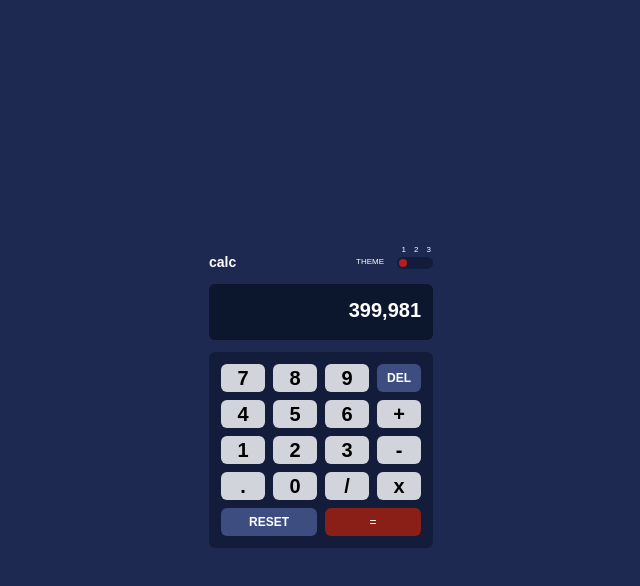
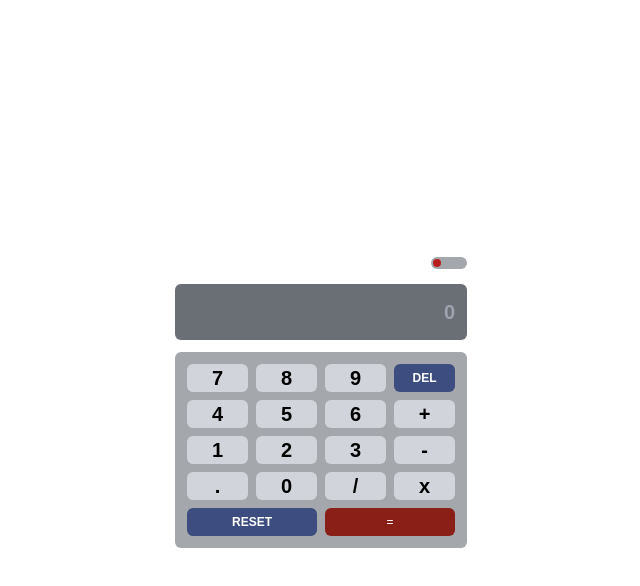
Before and after one commit to BlarQ/Calculator-app, a website: page index.html in a window 1280 px wide. Both pictures are taken after a click on the element 734 px from the left and 263 px from the top of the page. Shown: the whole page, without its empty margins (319-959 px from the left). Drawn offline with Linux system fonts and the light colour scheme; a web font is replaced by a local one.

Commit message:
add: functionalities

```diff
--- a/index.html
+++ b/index.html
@@ -10,7 +10,7 @@
 <body class="bg-[#1d2951] w-[100%] max-h-[100vh] sm:h-screen flex justify-center items-center">
     <div class="sm:mt-0 mt-12">
         <div class="flex justify-between items-center">
-            <h1 class="font-BlarQ text-white sm:text-sm text-3xl font-bold">calc</h1>
+            <h1 id="hh" class="font-BlarQ text-white sm:text-sm text-3xl font-bold">calc</h1>
 
             <div class="flex justify-between items-center">
                 <h2 class="font-BlarQ
@@ -27,7 +27,7 @@
                     </div>
 
                     <div class="bg-[#020a145b] sm:w-9 w-16 rounded-full sm:h-3 h-5 sm:ml-[-3px] ml-[-5px] sm:p-[0.15rem] p-1 cursor-pointer sm:mt-[-7px] mt-[-12px]">
-                        <div class="bg-red-700 sm:w-2 w-3 sm:h-2 h-3 rounded-full cursor-pointer hover:bg-[#bb3d34]">
+                        <div id="bgToggler" class="bg-red-700 sm:w-2 w-3 sm:h-2 h-3 rounded-full cursor-pointer hover:bg-[#bb3d34]">
 
                         </div>
                     </div>
@@ -66,13 +66,13 @@
         </div>
 
         <div class="sm:my-3 my-6 bg-[#020a145b] rounded-md">
-            <p class="bg-inherit min-w-full rounded-md
+            <input id="display" type="text" placeholder="0" name="display" class="bg-inherit min-w-full rounded-md
             focus:outline-none
-            sm:text-xl text-4xl font-BlarQ font-bold sm:h-14 h-20 text-white text-right sm:p-3 p-4">399,981</p>
+            sm:text-xl text-4xl font-BlarQ font-bold sm:h-14 h-20 text-white text-right sm:p-3 p-4"></input>
         </div>
 
         <div class="bg-[#020a145b] sm:min-w-10 min-w-[80vw] sm:min-h-24 min-h-[60vh] grid grid-cols-4 sm:gap-2 gap-2 sm:p-3 p-4 rounded-md">
-            <button class="bg-gray-300
+            <button value="7" onclick="display.value += '7'" id="button7" class="bg-gray-300
             hover:bg-white
             rounded-md
             sm:min-w-11
@@ -82,7 +82,7 @@
             sm:text-xl
             font-BlarQ
             font-bold">7</button>
-            <button class="bg-gray-300
+            <button id="button8" value="8" onclick="display.value += '8'" class="bg-gray-300
             hover:bg-white
             rounded-md
             sm:min-w-11
@@ -92,7 +92,7 @@
             sm:text-xl
             font-BlarQ
             font-bold">8</button>
-            <button class="bg-gray-300
+            <button id="button9" value="9" onclick="display.value += '9'" class="bg-gray-300
             hover:bg-white
             rounded-md
             sm:min-w-11
@@ -102,7 +102,7 @@
             sm:text-xl
             font-BlarQ
             font-bold">9</button>
-            <button class="bg-[#3e4d80]
+            <button id="buttonDel" class="bg-[#3e4d80]
             hover:bg-[#5d6ea8]
             sm:text-xs
             shadow-[#1d2644]
@@ -114,7 +114,7 @@
             text-lg
             font-BlarQ
             font-bold">DEL</button>
-            <button class="bg-gray-300
+            <button id="button4" value="4" onclick="display.value += '4'" class="bg-gray-300
             hover:bg-white
             rounded-md
             sm:min-w-11
@@ -124,7 +124,7 @@
             sm:text-xl
             font-BlarQ
             font-bold">4</button>
-            <button class="bg-gray-300
+            <button id="button5" value="5" onclick="display.value += '5'" class="bg-gray-300
             hover:bg-white
             rounded-md
             sm:min-w-11
@@ -134,7 +134,7 @@
             sm:text-xl
             font-BlarQ
             font-bold">5</button>
-            <button class="bg-gray-300
+            <button id="button6" value="6" onclick="display.value += '6'" class="bg-gray-300
             hover:bg-white
             rounded-md
             sm:min-w-11
@@ -144,7 +144,7 @@
             sm:text-xl
             font-BlarQ
             font-bold">6</button>
-            <button class="bg-gray-300
+            <button id="buttonPlus" value="+" onclick="display.value += '+'" class="bg-gray-300
             hover:bg-white
             rounded-md
             sm:min-w-11
@@ -154,7 +154,7 @@
             sm:text-xl
             font-BlarQ
             font-bold">+</button>
-            <button class="bg-gray-300
+            <button id="button1" value="1" onclick="display.value += '1'" class="bg-gray-300
             hover:bg-white
             rounded-md
             sm:min-w-11
@@ -164,7 +164,7 @@
             sm:text-xl
             font-BlarQ
             font-bold">1</button>
-            <button class="bg-gray-300
+            <button id="button2" value="2" onclick="display.value += '2'" class="bg-gray-300
             hover:bg-white
             rounded-md
             sm:min-w-11
@@ -174,7 +174,7 @@
             sm:text-xl
             font-BlarQ
             font-bold">2</button>
-            <button class="bg-gray-300
+            <button id="button3" value="3" onclick="display.value += '3'" class="bg-gray-300
             hover:bg-white
             rounded-md
             sm:min-w-11
@@ -184,7 +184,7 @@
             sm:text-xl
             font-BlarQ
             font-bold">3</button>
-            <button class="bg-gray-300
+            <button id="buttonSub" value="-" onclick="display.value += '-'" class="bg-gray-300
             hover:bg-white
             rounded-md
             sm:min-w-11
@@ -194,7 +194,7 @@
             sm:text-xl
             font-BlarQ
             font-bold">-</button>
-            <button class="bg-gray-300
+            <button id="buttonDot" value="." onclick="display.value += '.'" class="bg-gray-300
             hover:bg-white
             rounded-md
             sm:min-w-11
@@ -204,7 +204,7 @@
             sm:text-xl
             font-BlarQ
             font-bold">.</button>
-            <button class="bg-gray-300
+            <button id="button0" value="0" onclick="display.value += '0'" class="bg-gray-300
             hover:bg-white
             rounded-md
             sm:min-w-11
@@ -214,7 +214,7 @@
             sm:text-xl
             font-BlarQ
             font-bold">0</button>
-            <button class="bg-gray-300
+            <button id="buttonDiv" value="/" onclick="display.value += '/'" class="bg-gray-300
             hover:bg-white
             rounded-md
             sm:min-w-11
@@ -224,7 +224,7 @@
             sm:text-xl
             font-BlarQ
             font-bold">/</button>
-            <button class="bg-gray-300
+            <button id="buttonMult" value="*" onclick="display.value += '*'" class="bg-gray-300
             hover:bg-white
             rounded-md
             sm:min-w-11
@@ -234,7 +234,7 @@
             sm:text-xl
             font-BlarQ
             font-bold">x</button>
-            <button class="col-span-2 bg-[#3e4d80]
+            <button id="buttonRes" class="col-span-2 bg-[#3e4d80]
             hover:bg-[#5d6ea8]
             sm:text-xs
             shadow-[#1d2644]
@@ -246,7 +246,7 @@
             text-lg
             font-BlarQ
             font-bold">RESET</button>
-            <button class="col-span-2 bg-[#8a1f17]
+            <button id="buttonEqual" class="col-span-2 bg-[#8a1f17]
             hover:bg-[#bb3d34]
             sm:text-xs
             shadow-[#1d2644]
@@ -260,4 +260,5 @@
         </div>
     </div>
 </body>
+<script src="./script.js"></script>
 </html>
--- /dev/null
+++ b/script.js
@@ -0,0 +1,51 @@
+const input = document.getElementById('display')
+const button = document.getElementById('buttonEqual')
+const buttonRes = document.getElementById('buttonRes')
+const buttonDel = document.getElementById('buttonDel')
+const bgToggler = document.getElementById('bgToggler')
+
+
+const deleteButton =() => {
+    input.value = input.value.slice(0, -1)
+}
+
+buttonDel.addEventListener('click', deleteButton)
+
+const resetButton = () => {
+    input.value = ''
+}
+
+buttonRes.addEventListener('click', resetButton)
+
+const computeResult = () => {
+    const result = eval(input.value)
+    input.value = result
+}
+
+button.addEventListener('click', computeResult)
+
+// const bgColor = () => {
+//     document.body.style.backgroundColor ='cyan'
+//     document.body.style.backgroundColor ='green'
+// }
+
+// bgToggler.addEventListener('click', bgColor)
+
+const colors = ['white', '#3e4d80', '#1d2951']
+
+colorIndex = 0
+
+const bgColor = () => {
+    document.body.style.backgroundColor = colors[colorIndex]
+    colorIndex++
+    colorIndex === colors.length ? colorIndex = 0 : colorIndex
+}
+
+bgToggler.addEventListener('click', bgColor)
+
+// const togglerAnim = ()  => {
+//     currentLeft = parseInt(bgToggler.style.left) || 0
+//     bgToggler.style.left = (currentLeft + 10) + 'px'
+// }
+
+// bgToggler.addEventListener('click', togglerAnim)
```
